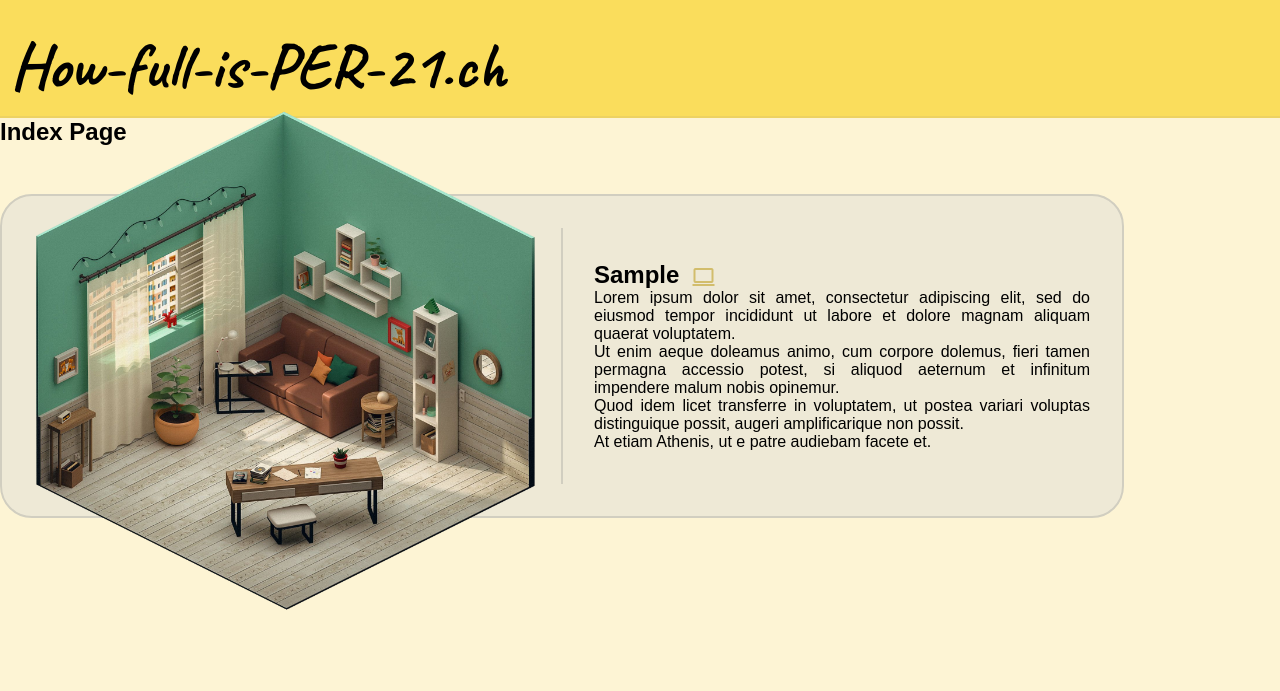
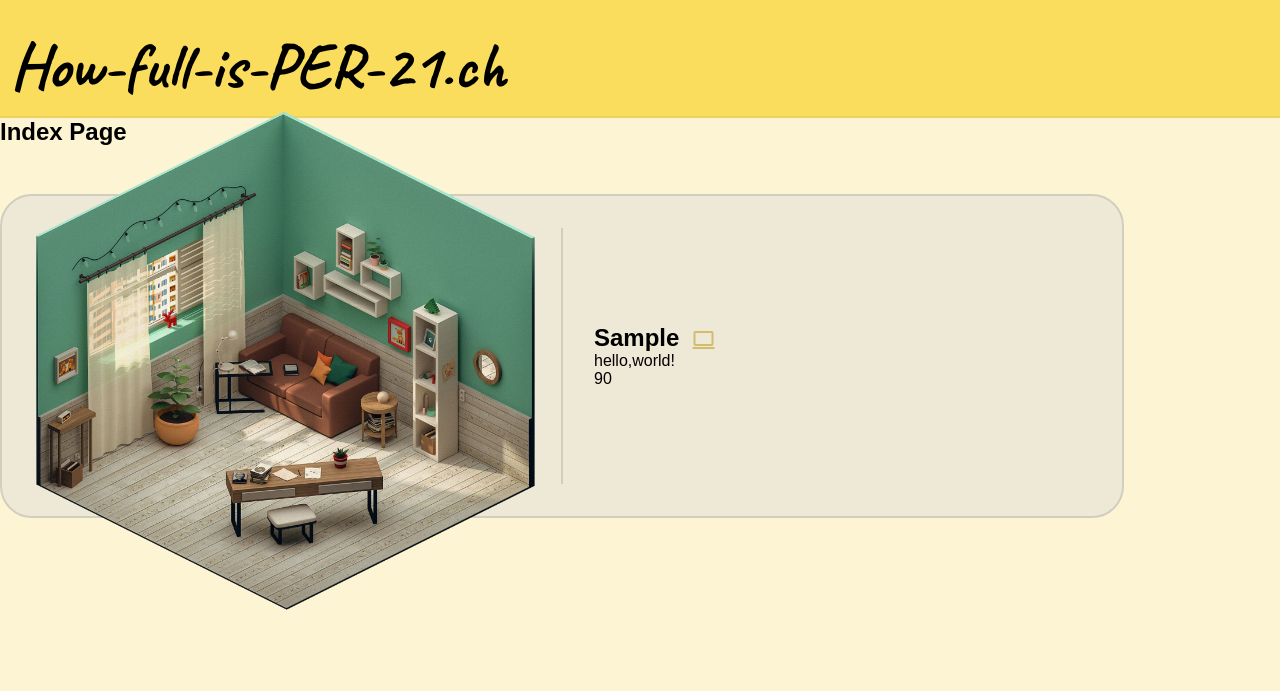
Before and after one commit to Uhrbaan/howfullisper21, a Flask app: page / in a window 1280 px wide. Shown: the top 691 px of the page. Run offline with Flask 3, Linux system fonts and the light colour scheme; tables that the repository leaves empty hold one stand-in row (Sample ...); some web fonts are replaced.

Commit message:
Added some website examples.

```diff
--- a/server/app/routes.py
+++ b/server/app/routes.py
@@ -25,10 +25,15 @@ def register_routes(app, db):
         Returns:
             flask.Response: The rendered 'index.html' template with the list of rooms.
         """
+        moyenne_pas_cool= 90
         query = db.select(RoomInfo.room)
         rooms = db.session.execute(query).scalars().all()
         print(f"Something connected: {request.headers}")
-        return render_template('index.html', rooms=rooms)
+        return render_template('index.html', rooms=rooms, text_p='hello,world!', moyenne=moyenne_pas_cool)
+
+    @app.route('/hello')
+    def hell():
+        return render_template('hello.html', cool='😎')
 
     # curl --request POST http://127.0.0.1:5000/collect?room=INFOLAB0&count=7
     @app.route('/collect', methods=['POST', 'GET'])
--- a/server/app/templates/index.html
+++ b/server/app/templates/index.html
@@ -19,10 +19,8 @@
                     <span class="material-symbols-outlined">computer</span>
                 </h2>
 
-                <p>Lorem ipsum dolor sit amet, consectetur adipiscing elit, sed do eiusmod tempor incididunt ut labore et dolore magnam aliquam quaerat voluptatem.</p>
-                <p>Ut enim aeque doleamus animo, cum corpore dolemus, fieri tamen permagna accessio potest, si aliquod aeternum et infinitum impendere malum nobis opinemur.</p>
-                <p>Quod idem licet transferre in voluptatem, ut postea variari voluptas distinguique possit, augeri amplificarique non possit.</p>
-                <p>At etiam Athenis, ut e patre audiebam facete et.</p>
+                <p>{{text_p}}</p>
+                <p>{{moyenne}}</p>
             </div>
         </div>
     {% endfor %}
```
Also changed, not shown: server/app/templates/hello.html (added, +13 -0 lines).
